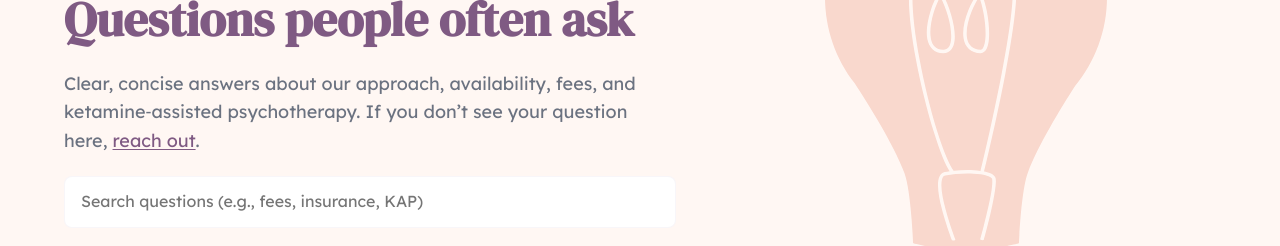
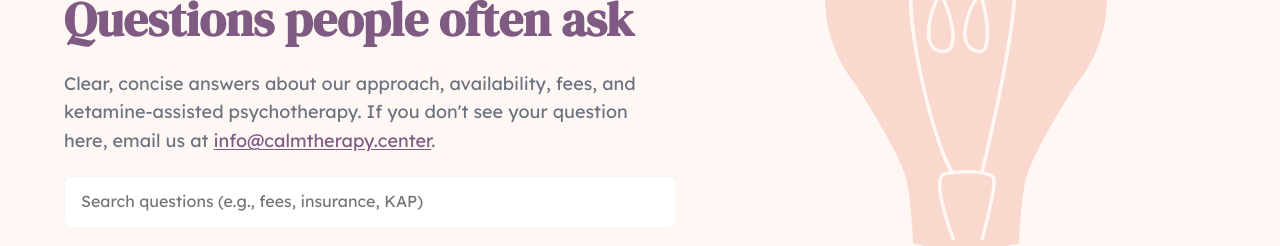
Before and after one commit to mazenswar/calm-v3, a Next.js app: page /faq in a window 1280 px wide. Shown: the part 336-582 px from the top of the page. Built offline with nearby package versions, Linux system fonts and the light colour scheme; no server answers.

Commit message:
v4.3.3 link fix

```diff
--- a/app/Components/Footer/Component.js
+++ b/app/Components/Footer/Component.js
@@ -108,15 +108,6 @@ function Footer() {
 										info@calmtherapy.center
 									</CustomLink>
 								</li>
-								<li>
-									<CustomLink
-										url="tel:9145704196"
-										classN="footer-link"
-										ariaLabel="Call CALM Therapy"
-									>
-										(914) 570‑4196
-									</CustomLink>
-								</li>
 							</ul>
 						</div>
 					</div>
--- a/app/Components/Footer/style.scss
+++ b/app/Components/Footer/style.scss
@@ -97,6 +97,16 @@
 			justify-content: space-between;
 			gap: var(--space-10);
 		}
+		.footer-link-item--email {
+			display: flex;
+			align-items: center;
+			gap: var(--space-4);
+		}
+
+		#qm__icon {
+			width: 50px;
+			height: auto;
+		}
 
 		.footer-utilities__col {
 			display: flex;
--- a/app/faq/Faq.js
+++ b/app/faq/Faq.js
@@ -79,10 +79,14 @@ export default function Faq() {
 							<h1>Questions people often ask</h1>
 							<p className="lead">
 								Clear, concise answers about our approach, availability, fees,
-								and ketamine‑assisted psychotherapy. If you don’t see your
-								question here, {""}
-								<CustomLink url="/contact" classN="link" ariaLabel="Contact us">
-									reach out
+								and ketamine-assisted psychotherapy. If you don{"'"}t see your
+								question here, email us at{" "}
+								<CustomLink
+									url="mailto:info@calmtherapy.center"
+									classN="link"
+									ariaLabel="Contact us"
+								>
+									info@calmtherapy.center
 								</CustomLink>
 								.
 							</p>
```
Also changed, not shown: app/Components/Footer/assets/qm.svg (added).
